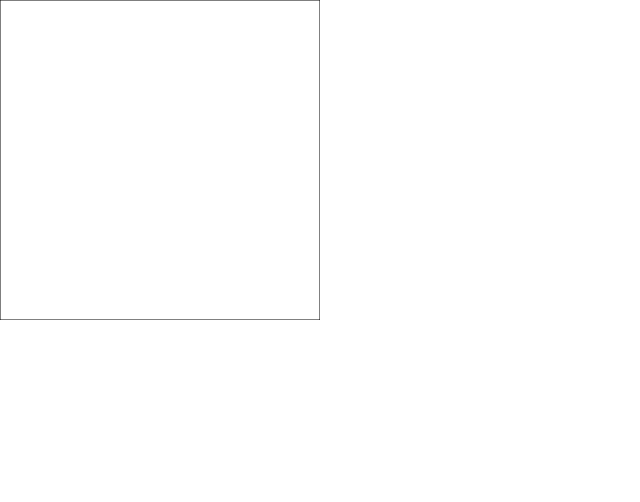
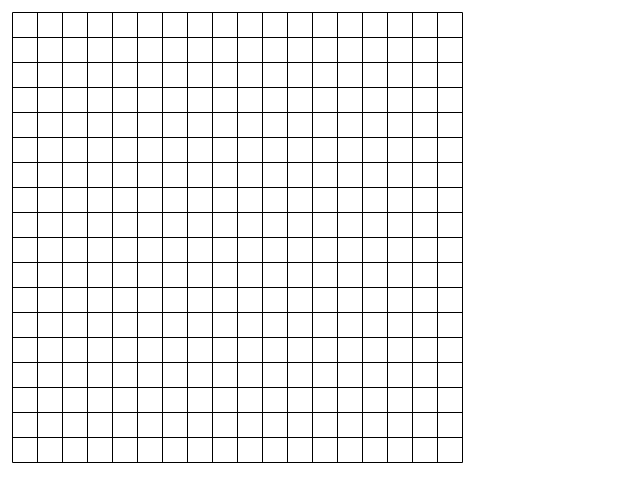
Before and after one commit to gastropoda/ingo.js, a plain HTML site: page spikes/poc-1/index.html in a window 1280 px wide. Shown: the whole page, without its empty margins (0-640 px from the left). Drawn offline with Linux system fonts and the light colour scheme.

Commit message:
draw the board lines

```diff
--- a/spikes/poc-1/index.html
+++ b/spikes/poc-1/index.html
@@ -8,7 +8,7 @@
 </head>
  <body>
 <div ng-controller="BoardController as board">
-  <canvas go-board width=320 height=320></canvas>
+  <canvas go-board width=475 height=475></canvas>
 </div>
 
 <script type="text/javascript" src="angular.min.js"></script>
--- a/spikes/poc-1/ingo-editor.js
+++ b/spikes/poc-1/ingo-editor.js
@@ -17,11 +17,17 @@
       link: function postLink(scope, iElement, iAttrs) {
         var canvas = iElement[0];
         paper.setup(canvas);
-        paper.Path.Rectangle({
-          point: [0,0],
-          size: paper.view.viewSize,
-          strokeColor: "black"
-        });
+        var w = paper.view.viewSize.width, h = paper.view.viewSize.height;
+        var dw = w/19, dh = h/19;
+        var l = dw/2, r = w-dw/2, b = dh/2, t = h-dh/2;
+        for(x=l; x<w; x+=dw) {
+          var line = paper.Path.Line([x,b], [x,t]);
+          line.strokeColor = "black";
+        }
+        for(y=b; y<h; y+=dh) {
+          var line = paper.Path.Line([l,y], [r,y]);
+          line.strokeColor = "black";
+        }
         paper.view.draw();
       }
     };
```
